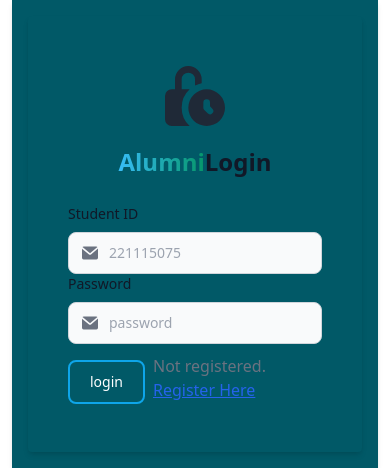
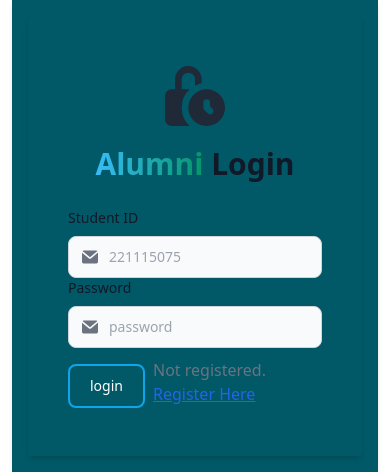
Before and after one commit to razibdash/AMS, a PHP site: page /alumni_login.php in a window 390 px wide. Shown: the part 128-601 px from the top of the page. Run offline with PHP 8.4, Linux system fonts and the light colour scheme; some libraries are stand-ins or nearby versions.

Commit message:
fornt size change alumni login section

```diff
--- a/alumni_login.php
+++ b/alumni_login.php
@@ -10,7 +10,7 @@
               <path fill-rule="evenodd" d="M10 15.5a5.5 5.5 0 1 1 11 0 5.5 5.5 0 0 1-11 0Zm6.5-1.5a1 1 0 1 0-2 0v1.5a1 1 0 0 0 .293.707l1 1a1 1 0 0 0 1.414-1.414l-.707-.707V14Z" clip-rule="evenodd"/>
             </svg>
 
-            <h1 class="mb-4 text-center text-2xl font-extrabold text-gray-900 dark:text-white md:text-3xl lg:text-4xl"><span class="text-transparent bg-clip-text bg-gradient-to-r to-emerald-600 from-sky-400">Alumni</span>Login</h1>
+            <h1 class="mb-4 text-center text-3xl font-extrabold text-gray-900 dark:text-white md:text-4xl lg:text-4xl"><span class="text-transparent bg-clip-text bg-gradient-to-r to-emerald-600 from-sky-400">Alumni</span> Login</h1>
 
               <form class="max-w-sm mx-auto" action="php_core/alumni_login.php" method="POST">
               <label for="email-address-icon" class="block mb-2 text-sm font-medium text-gray-900 dark:text-white">Student ID</label>
```
